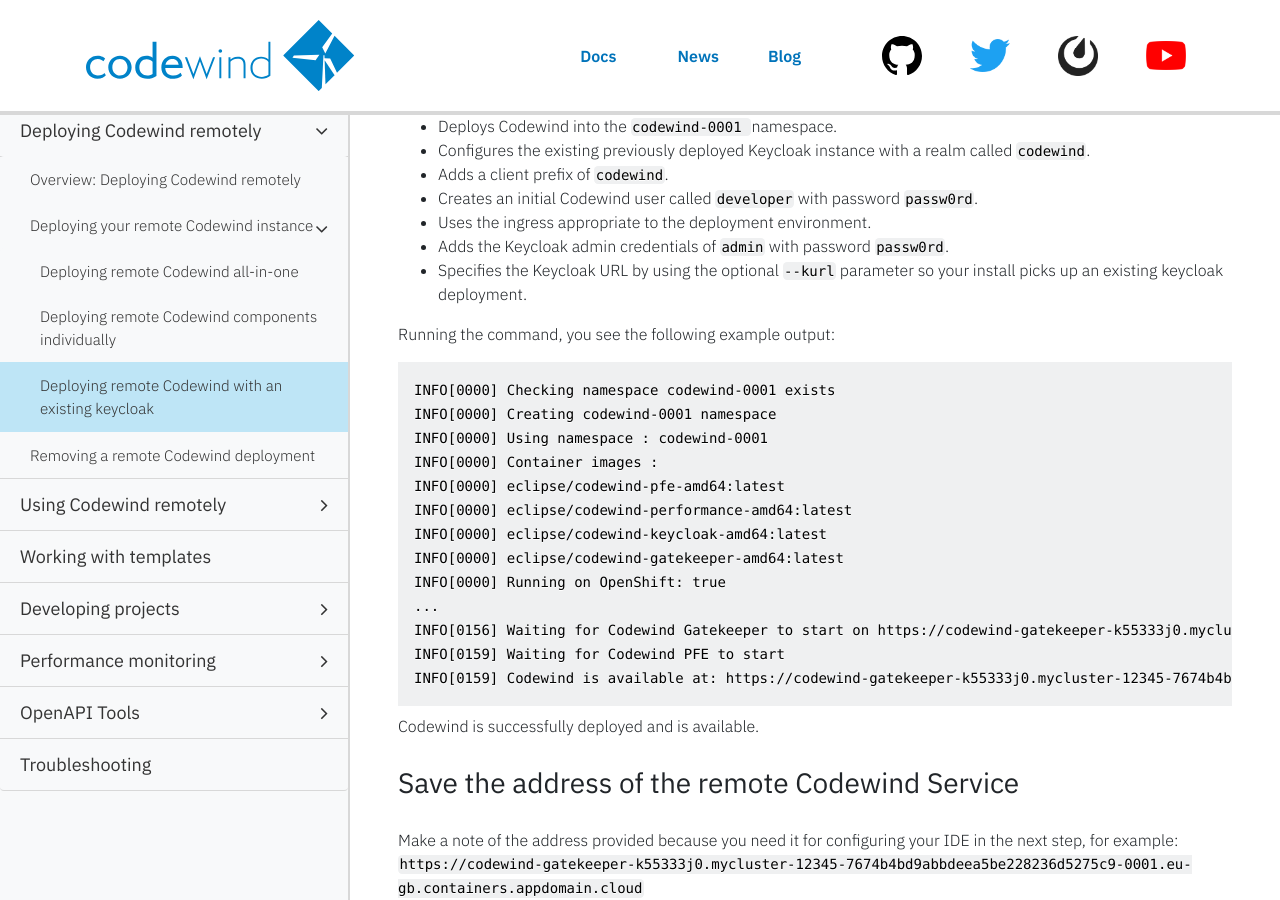
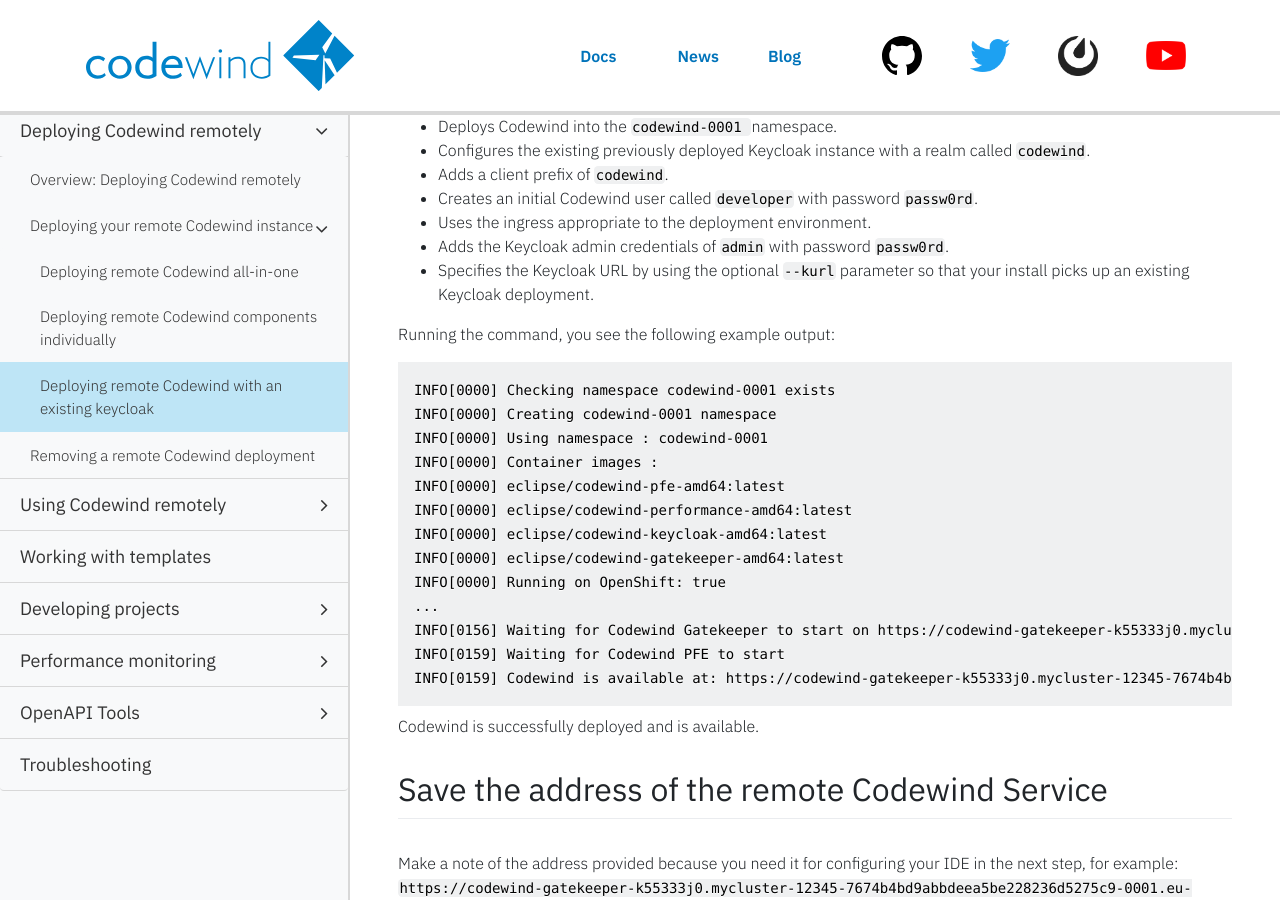
Before and after one commit to eclipse-archived/codewind-docs, a Jekyll site: the page built from docs/_documentations/remotedeploy-existingkeycloak.md, in a window 1280 px wide and 900 px high, scrolled down 2839 px. Built offline with Jekyll 4.4.1, drawn with Linux system fonts in a browser that asks for light colours; nearby versions of some CDN libraries; comment, search, counter and statistics services are not loaded.

Commit message:
First draft
Signed-off-by: micgibso <MICGIBSO@uk.ibm.com>

```diff
--- a/docs/_documentations/remotedeploy-existingkeycloak.md
+++ b/docs/_documentations/remotedeploy-existingkeycloak.md
@@ -115,7 +115,7 @@ This command performs the following actions:
 - Creates an initial Codewind user called `developer` with password `passw0rd`.
 - Uses the ingress appropriate to the deployment environment.
 - Adds the Keycloak admin credentials of `admin` with password `passw0rd`.
-- Specifies the Keycloak URL by using the optional `--kurl` parameter so your install picks up an existing keycloak deployment.
+- Specifies the Keycloak URL by using the optional `--kurl` parameter so that your install picks up an existing Keycloak deployment.
 
 Running the command, you see the following example output:
 
@@ -137,7 +137,8 @@ INFO[0159] Codewind is available at: https://codewind-gatekeeper-k55333j0.myclus
 
 Codewind is successfully deployed and is available.
 
-### Save the address of the remote Codewind Service
+## Save the address of the remote Codewind Service
+
 Make a note of the address provided because you need it for configuring your IDE in the next step, for example: `https://codewind-gatekeeper-k55333j0.mycluster-12345-7674b4bd9abbdeea5be228236d5275c9-0001.eu-gb.containers.appdomain.cloud`
 
 # 2. Deploy additional remote Codewind services
```
